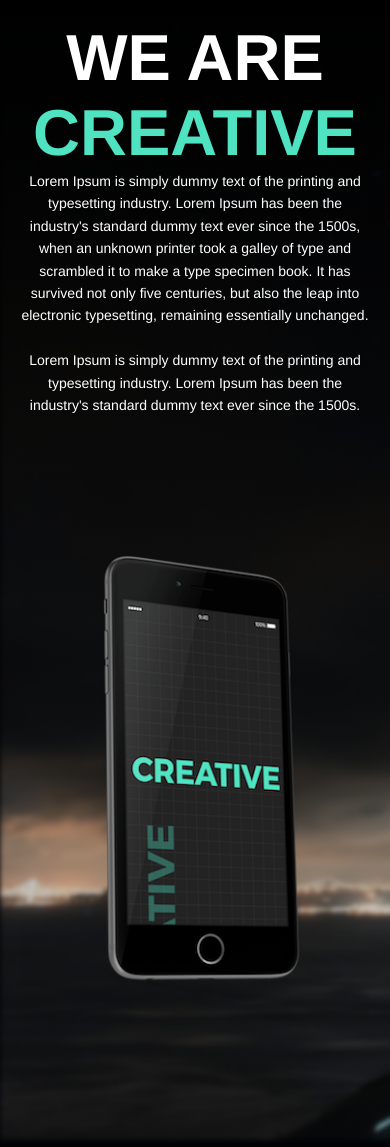
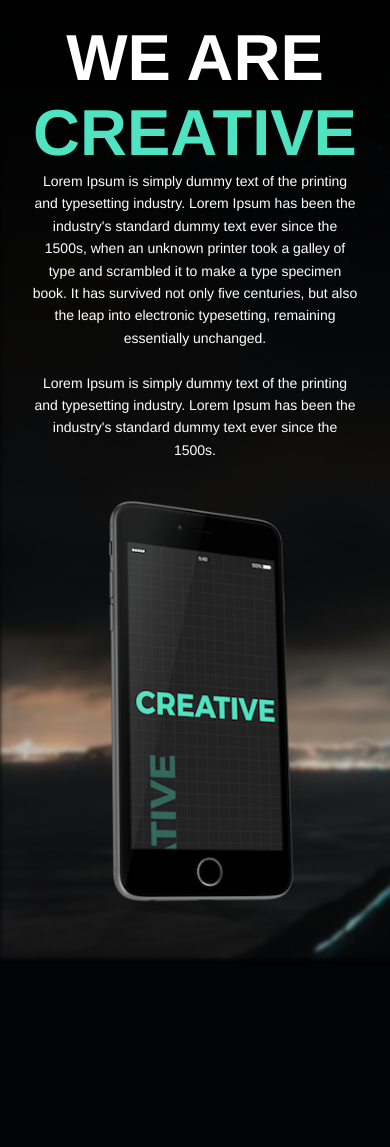
Before and after one commit to davedove86/key.t, a Jekyll site: the page built from index.html, in a window 390 px wide. Shown: the part 840-1987 px from the top of the page. Built offline with Jekyll 4.4.1, drawn with Linux system fonts in a browser that asks for light colours; nearby versions of some CDN libraries; after the commit the page ends 1805 px from its top, so only the background shows below that.

Commit message:
about section
padding edited for mobile devices

```diff
--- a/assets/css/4-sections/_about.sass
+++ b/assets/css/4-sections/_about.sass
@@ -12,3 +12,7 @@
 
   #about
     text-align: center
+    padding: 0 10px
+
+    img
+      padding: 0
```
